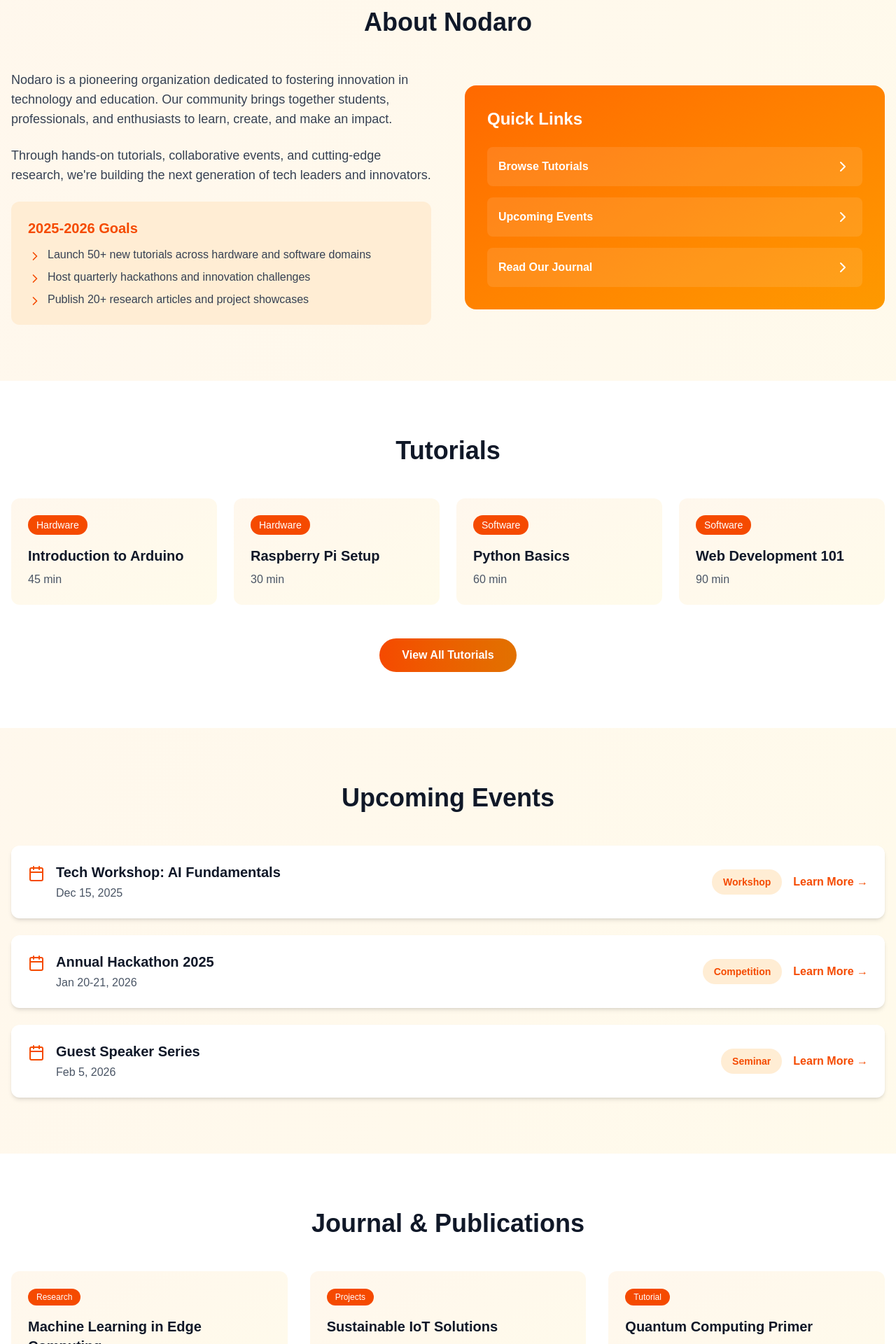
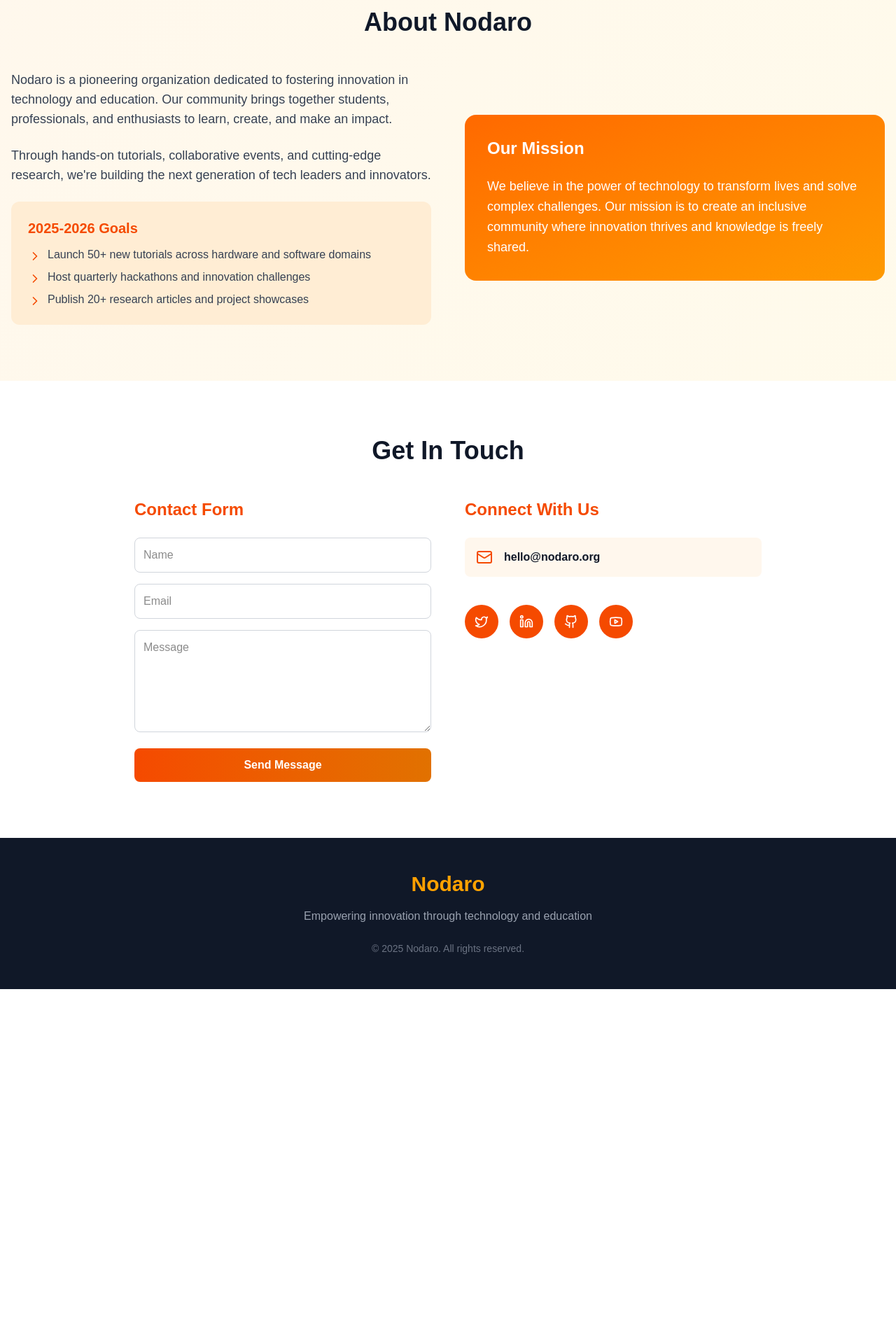
Before and after one commit to hemitoncode/Nodaro, a Next.js app: page / in a window 1280 px wide. Shown: the part 880-2800 px from the top of the page at 70% size. After the commit the page ends 2293 px from the top, so only its background shows below. Built offline with nearby package versions, Linux system fonts and the light colour scheme.

Commit message:
remove things not needed

```diff
--- a/app/page.tsx
+++ b/app/page.tsx
@@ -1,17 +1,22 @@
 "use client"
 
 import { useState } from 'react';
-import { Menu, X, ChevronRight, Calendar, BookOpen, Users, Mail, Youtube, Twitter, Linkedin, Github } from 'lucide-react';
+import {
+  Menu,
+  X,
+  ChevronRight,
+  Mail,
+  Youtube,
+  Twitter,
+  Linkedin,
+  Github
+} from 'lucide-react';
 
 export default function NodoroLanding() {
   const [mobileMenuOpen, setMobileMenuOpen] = useState(false);
 
   const navLinks = [
     { name: 'About', href: '#about' },
-    { name: 'Tutorials', href: '#tutorials' },
-    { name: 'Events', href: '#events' },
-    { name: 'Journal', href: '#journal' },
-    { name: 'Join Us', href: '#join' },
     { name: 'Contact', href: '#contact' }
   ];
 
@@ -20,25 +25,6 @@ export default function NodoroLanding() {
     { title: 'Collaboration', description: 'Building together as a community' },
     { title: 'Excellence', description: 'Striving for the highest standards' },
     { title: 'Impact', description: 'Creating meaningful change in our field' }
-  ];
-
-  const tutorials = [
-    { category: 'Hardware', title: 'Introduction to Arduino', duration: '45 min' },
-    { category: 'Hardware', title: 'Raspberry Pi Setup', duration: '30 min' },
-    { category: 'Software', title: 'Python Basics', duration: '60 min' },
-    { category: 'Software', title: 'Web Development 101', duration: '90 min' }
-  ];
-
-  const events = [
-    { title: 'Tech Workshop: AI Fundamentals', date: 'Dec 15, 2025', type: 'Workshop' },
-    { title: 'Annual Hackathon 2025', date: 'Jan 20-21, 2026', type: 'Competition' },
-    { title: 'Guest Speaker Series', date: 'Feb 5, 2026', type: 'Seminar' }
-  ];
-
-  const publications = [
-    { title: 'Machine Learning in Edge Computing', author: 'Sarah Chen', date: 'Nov 2025', category: 'Research' },
-    { title: 'Sustainable IoT Solutions', author: 'Marcus Johnson', date: 'Oct 2025', category: 'Projects' },
-    { title: 'Quantum Computing Primer', author: 'Alex Rivera', date: 'Sep 2025', category: 'Tutorial' }
   ];
 
   return (
@@ -99,11 +85,11 @@ export default function NodoroLanding() {
             Empowering innovation through technology, education, and collaboration. Join us in shaping the future.
           </p>
           <div className="flex flex-col sm:flex-row gap-4 justify-center">
-            <a href="#join" className="bg-gradient-to-r from-orange-600 to-amber-600 text-white px-8 py-4 rounded-full font-semibold hover:shadow-xl transition-all transform hover:scale-105">
-              Get Involved
+            <a href="#about" className="bg-gradient-to-r from-orange-600 to-amber-600 text-white px-8 py-4 rounded-full font-semibold hover:shadow-xl transition-all transform hover:scale-105">
+              Learn More
             </a>
-            <a href="#about" className="bg-white text-orange-600 px-8 py-4 rounded-full font-semibold hover:shadow-xl transition-all border-2 border-orange-600">
-              Learn More
+            <a href="#contact" className="bg-white text-orange-600 px-8 py-4 rounded-full font-semibold hover:shadow-xl transition-all border-2 border-orange-600">
+              Contact Us
             </a>
           </div>
         </div>
@@ -155,128 +141,11 @@ export default function NodoroLanding() {
               </div>
             </div>
             <div className="bg-gradient-to-br from-orange-500 to-amber-500 p-8 rounded-2xl text-white">
-              <h3 className="text-2xl font-bold mb-6">Quick Links</h3>
-              <div className="space-y-4">
-                <a href="#tutorials" className="flex items-center justify-between p-4 bg-white/10 rounded-lg hover:bg-white/20 transition-colors">
-                  <span className="font-semibold">Browse Tutorials</span>
-                  <ChevronRight />
-                </a>
-                <a href="#events" className="flex items-center justify-between p-4 bg-white/10 rounded-lg hover:bg-white/20 transition-colors">
-                  <span className="font-semibold">Upcoming Events</span>
-                  <ChevronRight />
-                </a>
-                <a href="#journal" className="flex items-center justify-between p-4 bg-white/10 rounded-lg hover:bg-white/20 transition-colors">
-                  <span className="font-semibold">Read Our Journal</span>
-                  <ChevronRight />
-                </a>
-              </div>
+              <h3 className="text-2xl font-bold mb-6">Our Mission</h3>
+              <p className="text-lg leading-relaxed">
+                We believe in the power of technology to transform lives and solve complex challenges. Our mission is to create an inclusive community where innovation thrives and knowledge is freely shared.
+              </p>
             </div>
-          </div>
-        </div>
-      </section>
-
-      {/* Tutorials Section */}
-      <section id="tutorials" className="py-20 px-4 bg-white">
-        <div className="max-w-7xl mx-auto">
-          <h2 className="text-4xl font-bold text-center mb-12 text-gray-900">Tutorials</h2>
-          <div className="grid md:grid-cols-2 lg:grid-cols-4 gap-6">
-            {tutorials.map((tutorial, idx) => (
-              <div key={idx} className="bg-gradient-to-br from-orange-50 to-amber-50 p-6 rounded-xl hover:shadow-lg transition-shadow cursor-pointer">
-                <span className="inline-block px-3 py-1 bg-orange-600 text-white text-sm rounded-full mb-4">
-                  {tutorial.category}
-                </span>
-                <h3 className="text-xl font-bold text-gray-900 mb-2">{tutorial.title}</h3>
-                <p className="text-gray-600">{tutorial.duration}</p>
-              </div>
-            ))}
-          </div>
-          <div className="text-center mt-12">
-            <button className="bg-gradient-to-r from-orange-600 to-amber-600 text-white px-8 py-3 rounded-full font-semibold hover:shadow-xl transition-all">
-              View All Tutorials
-            </button>
-          </div>
-        </div>
-      </section>
-
-      {/* Events Section */}
-      <section id="events" className="py-20 px-4">
-        <div className="max-w-7xl mx-auto">
-          <h2 className="text-4xl font-bold text-center mb-12 text-gray-900">Upcoming Events</h2>
-          <div className="space-y-6">
-            {events.map((event, idx) => (
-              <div key={idx} className="bg-white p-6 rounded-xl shadow-md hover:shadow-xl transition-shadow flex flex-col md:flex-row justify-between items-start md:items-center">
-                <div className="flex items-start mb-4 md:mb-0">
-                  <Calendar className="text-orange-600 mt-1 mr-4" size={24} />
-                  <div>
-                    <h3 className="text-xl font-bold text-gray-900 mb-1">{event.title}</h3>
-                    <p className="text-gray-600">{event.date}</p>
-                  </div>
-                </div>
-                <div className="flex items-center gap-4">
-                  <span className="px-4 py-2 bg-orange-100 text-orange-600 rounded-full text-sm font-semibold">
-                    {event.type}
-                  </span>
-                  <button className="text-orange-600 hover:text-orange-700 font-semibold">
-                    Learn More →
-                  </button>
-                </div>
-              </div>
-            ))}
-          </div>
-        </div>
-      </section>
-
-      {/* Journal Section */}
-      <section id="journal" className="py-20 px-4 bg-white">
-        <div className="max-w-7xl mx-auto">
-          <h2 className="text-4xl font-bold text-center mb-12 text-gray-900">Journal & Publications</h2>
-          <div className="grid md:grid-cols-3 gap-8">
-            {publications.map((pub, idx) => (
-              <div key={idx} className="bg-gradient-to-br from-orange-50 to-amber-50 p-6 rounded-xl hover:shadow-lg transition-shadow cursor-pointer">
-                <span className="inline-block px-3 py-1 bg-orange-600 text-white text-xs rounded-full mb-4">
-                  {pub.category}
-                </span>
-                <h3 className="text-xl font-bold text-gray-900 mb-3">{pub.title}</h3>
-                <div className="text-sm text-gray-600">
-                  <p>By {pub.author}</p>
-                  <p>{pub.date}</p>
-                </div>
-              </div>
-            ))}
-          </div>
-          <div className="text-center mt-12">
-            <button className="bg-gradient-to-r from-orange-600 to-amber-600 text-white px-8 py-3 rounded-full font-semibold hover:shadow-xl transition-all">
-              View All Publications
-            </button>
-          </div>
-        </div>
-      </section>
-
-      {/* Join Us Section */}
-      <section id="join" className="py-20 px-4 bg-gradient-to-br from-orange-500 to-amber-500">
-        <div className="max-w-4xl mx-auto text-center text-white">
-          <Users className="mx-auto mb-6" size={64} />
-          <h2 className="text-4xl font-bold mb-6">Join Our Community</h2>
-          <p className="text-xl mb-8">
-            Be part of something bigger. Whether you&apos;re a student, professional, or enthusiast, there&apos;s a place for you at Nodaro.
-          </p>
-          <div className="bg-white p-8 rounded-2xl text-gray-900 max-w-2xl mx-auto">
-            <h3 className="text-2xl font-bold mb-6 text-orange-600">Application Form</h3>
-            <form className="space-y-4">
-              <input type="text" placeholder="Full Name" className="w-full p-3 border border-gray-300 rounded-lg focus:ring-2 focus:ring-orange-600 focus:border-transparent" />
-              <input type="email" placeholder="Email Address" className="w-full p-3 border border-gray-300 rounded-lg focus:ring-2 focus:ring-orange-600 focus:border-transparent" />
-              <select className="w-full p-3 border border-gray-300 rounded-lg focus:ring-2 focus:ring-orange-600 focus:border-transparent">
-                <option>Select Interest Area</option>
-                <option>Hardware Projects</option>
-                <option>Software Development</option>
-                <option>Research & Publications</option>
-                <option>Event Organization</option>
-              </select>
-              <textarea placeholder="Tell us about yourself and why you want to join..." rows={4} className="w-full p-3 border border-gray-300 rounded-lg focus:ring-2 focus:ring-orange-600 focus:border-transparent"></textarea>
-              <button type="submit" className="w-full bg-gradient-to-r from-orange-600 to-amber-600 text-white py-3 rounded-lg font-semibold hover:shadow-xl transition-all">
-                Submit Application
-              </button>
-            </form>
           </div>
         </div>
       </section>
```
